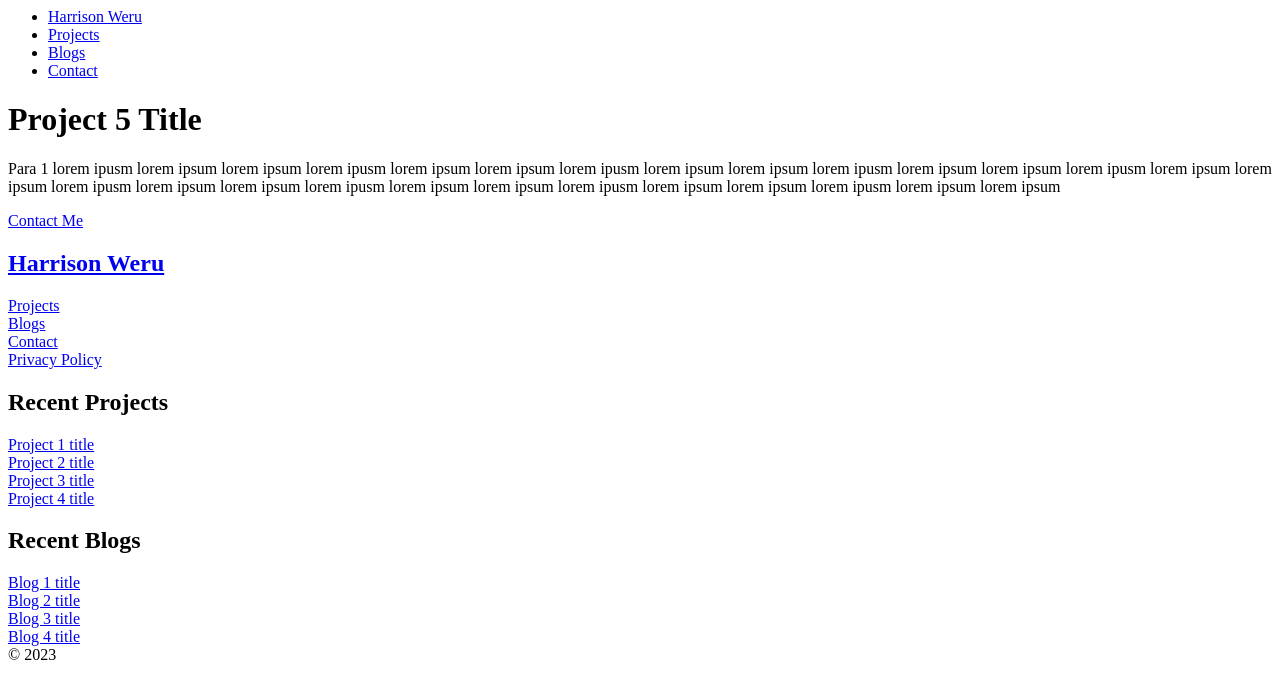
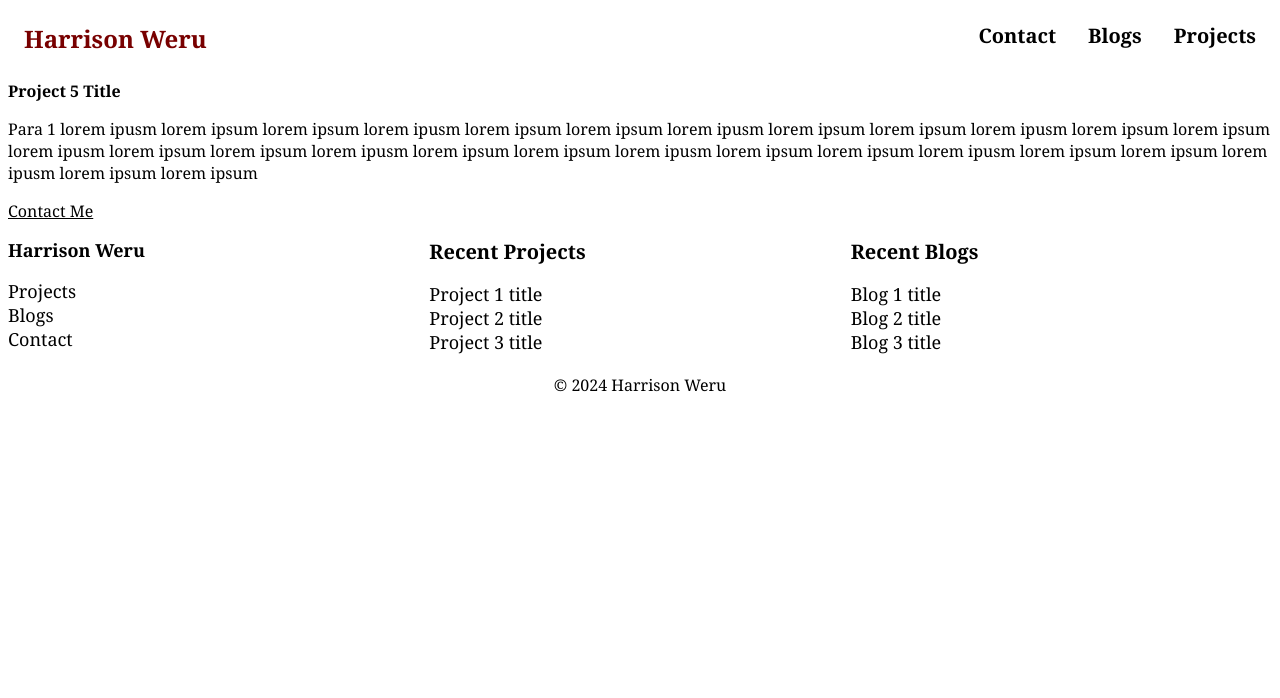
Before and after one commit to WeruHarrison/portfolio, a plain HTML site: page projects/projects-pages/project5.html in a window 1280 px wide. Drawn offline with Linux system fonts and the light colour scheme.

Commit message:
added css to the navigation bars and footers of page of the  projects

```diff
--- a/projects/projects-pages/project5.html
+++ b/projects/projects-pages/project5.html
@@ -2,21 +2,25 @@
 <html>
 
 <head>
-<title>Harrison Weru Projects-Project 5 Title</title>
+<title>Harrison Weru's Portfolio | Project 5 Title</title>
 <meta charset="UTF-8">
 <meta name="author" content="Harrison Weru">
 <meta name ="viewport" content="width=device-width, initiale-scale=1.0">
+<link rel="stylesheet" href="../../static/style.css">
 </head>
 
 <body>
+    <div class="top-nav">
         <nav>
             <ul>
-<li><a href="../../index.html">Harrison Weru</a></li>
+                <li class="index"><a href="../../index.html">Harrison Weru</a></li>
                 <li><a href="../index.html">Projects</a></li>
                 <li><a href="../../blogs/index.html">Blogs</a></li>
                 <li><a href="../../contact.html">Contact</a></li>
             </ul>
         </nav>
+    </div>
+
 
     <h1>Project 5 Title</h1>
 
@@ -24,7 +28,7 @@
         <p>Para 1 lorem ipusm lorem ipsum lorem ipsum lorem ipusm lorem ipsum lorem ipsum lorem ipusm lorem ipsum lorem ipsum lorem ipusm lorem ipsum lorem ipsum lorem ipusm lorem ipsum lorem ipsum lorem ipusm lorem ipsum lorem ipsum lorem ipusm lorem ipsum lorem ipsum lorem ipusm lorem ipsum lorem ipsum lorem ipusm lorem ipsum lorem ipsum
         </p>
     </div>
-</div>
+
 
     <div>
         <a href="../../contact.html">Contact Me</a>
@@ -32,33 +36,30 @@
 
 
 
-<footer>
-<div>
+    <footer class="footer">
+        <div class="flex-footer-item-left">
             <h2><a href="../../index.html">Harrison Weru</a></h2>
             <a href="../index.html">Projects</a><br>
             <a href="../../blogs/index.html">Blogs</a><br>
-<a href="../../contact.html">Contact</a><br>
-<a href="../../privacy.html">Privacy Policy</a><br>
+            <a href="../../contact.html">Contact</a>
         </div>
 
-<div>
+        <div class="flex-footer-item-middle">
             <h2>Recent Projects</h2>
             <a href="project1.html">Project 1 title</a><br>
             <a href="project2.html">Project 2 title</a><br>
-<a href="project3.html">Project 3 title</a><br>
-<a href="project4.html">Project 4 title</a>
+            <a href="project4.html">Project 3 title</a>
         </div>
 
-<div>
+        <div class="flex-footer-item-right">
             <h2>Recent Blogs</h2>
             <a href="../../blogs/blogs-pages/blog1.html">Blog 1 title</a><br>
             <a href="../../blogs/blogs-pages/blog2.html">Blog 2 title</a><br>
-<a href="../../blogs/blogs-pages/blog3.html">Blog 3 title</a><br>
-<a href="../../blogs/blogs-pages/blog4.html">Blog 4 title</a>
+            <a href="../../blogs/blogs-pages/blog4.html">Blog 3 title</a>
         </div>
 
-<div>
-&copy 2023
+        <div class="copyright">
+            &copy 2024 Harrison Weru
         </div>
 
     </footer>
```
Also changed, not shown: projects/projects-pages/project1.html (+1 -3 lines), projects/projects-pages/project2.html (+15 -14 lines), projects/projects-pages/project3.html (+14 -14 lines), projects/projects-pages/project4.html (+17 -12 lines). Lines whose indentation alone changed are shown as unchanged.
